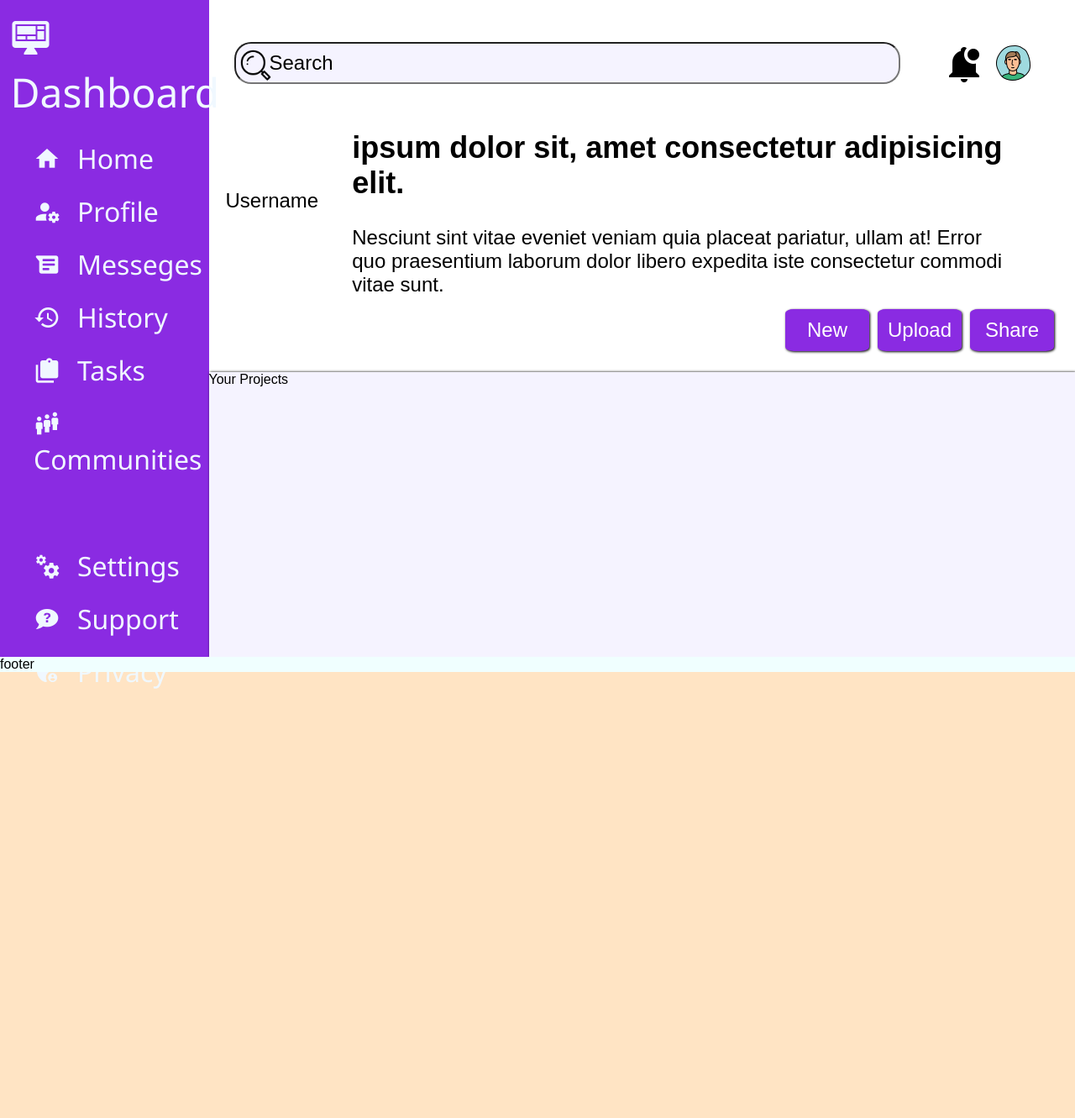
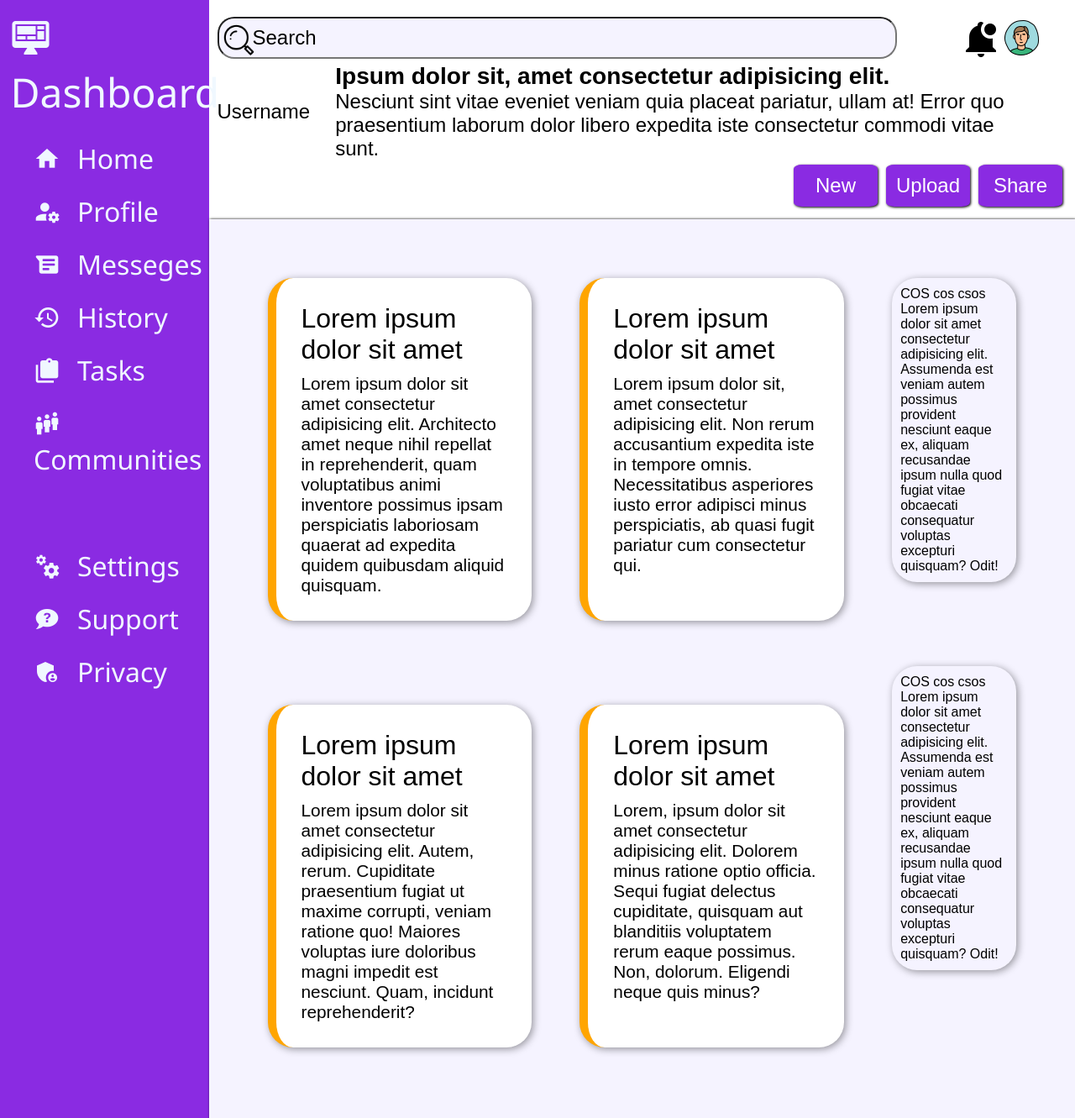
Before and after one commit to mroovczak/admin-dashboard-odin, a plain HTML site: page index.html in a window 1280 px wide. Shown: the top 1331 px of the page at 84% size. Before the commit the page ends 863 px from the top, so only its background shows below. Drawn offline with Linux system fonts and the light colour scheme.

Commit message:
add project cards and side cards

```diff
--- a/css/style.css
+++ b/css/style.css
@@ -8,12 +8,16 @@ body {
     margin: 0;
     font-family: Arial, Helvetica, sans-serif;
 }
+h3 {
+    padding: 0;
+    margin: 0;
+}
 nav ul{
     list-style: none;
     padding: 0;
 }
 .header {
-    padding: 40px 20px 20px 20px;
+    padding: 20px 10px 10px 10px;
     grid-column: 2;
     grid-row: 1;
     background-color:#FFF;
@@ -23,7 +27,7 @@ nav ul{
     /* border-bottom: black 1px solid; */
 }
 .header #searchBar {
-    margin:10px;
+    /* margin:10px; */
     border-radius: 20px;
     width: 80%;
     height: 50px;
@@ -47,7 +51,7 @@ nav ul{
     margin-left: auto;
     font-size:3rem;
     place-self: center;
-    padding: 10px;
+    /* padding: 10px; */
 }
 .header .userProfile {
     font-size: 1.5rem;
@@ -59,7 +63,7 @@ nav ul{
     font-size: 1.5rem;
     color: rgb(0, 0, 0);
     width: 80%;
-    margin: 10px;
+    /* margin: 10px; */
     /* padding: 20px; */
 }
 .header .push {
@@ -120,8 +124,42 @@ nav ul{
 .main {
     grid-column: 2;
     grid-row: 2;
+    display: grid;
+    grid-template-columns: 3fr 1fr;
     background-color: #f5f3ff;
     box-shadow: 1px 0px 3px;
+    padding: 20px;
+}
+.main .projects {
+    display: grid;
+    grid-template-columns: 1fr 1fr;
+    gap:100px;
+    padding: 50px;
+}
+.main .project {
+    border: 0px solid;
+    padding: 30px;
+    background-color: #FFF;
+    width: 90%;
+    border-radius: 30px;
+    border-left: 10px solid orange;
+    box-shadow: 2px 2px 10px rgba(1, 1, 1, 0.4);
+    font-size: 1.3rem;
+}
+.project-title {
+    padding-bottom: 10px;
+    font-size: 2rem;
+}
+.main .announcements {
+    display: flex;
+    flex-direction: column;
+    gap: 100px;
+    padding: 50px;
+}
+.announcements .tab {
+    border-radius: 30px;
+    padding: 10px;
+    box-shadow: 2px 2px 10px rgba(1, 1, 1, 0.4);
 }
 .footer {
     grid-column: 1/-1;
--- a/index.html
+++ b/index.html
@@ -1,50 +1,150 @@
 <!DOCTYPE html>
 <html lang="en">
   <head>
-    <meta charset="UTF-8">
-    <meta http-equiv="X-UA-Compatible" content="IE=edge">
-    <meta name="viewport" content="width=device-width, initial-scale=1.0">
+    <meta charset="UTF-8" />
+    <meta http-equiv="X-UA-Compatible" content="IE=edge" />
+    <meta name="viewport" content="width=device-width, initial-scale=1.0" />
     <title>Admin Panel</title>
-    <link rel="stylesheet" href="css/style.css">
-    <link rel="stylesheet" href="//cdn.jsdelivr.net/npm/@mdi/font@6.9.96/css/materialdesignicons.min.css">
+    <link rel="stylesheet" href="css/style.css" />
+    <link
+      rel="stylesheet"
+      href="//cdn.jsdelivr.net/npm/@mdi/font@6.9.96/css/materialdesignicons.min.css"
+    />
   </head>
   <body>
     <div class="header">
-
-        <input type="search" name="searchBar" id="searchBar" value="Search">
+      <input type="search" name="searchBar" id="searchBar" value="Search" />
       <span id="notifIcon" class="mdi mdi-bell-badge"><a href="/"></a></span>
-        <span class="userProfile"><img src="./profile.png" alt=""></span>
-        <span class="userProfile">
-            Username
-        </span>
+      <span class="userProfile"><img src="./profile.png" alt="" /></span>
+      <span class="userProfile"> Username </span>
       <div class="title">
         <!-- <img class="userProfile" src="./profile.png" alt=""> -->
-              <h2>ipsum dolor sit, amet consectetur adipisicing elit.</h2> Nesciunt sint vitae eveniet veniam quia placeat pariatur, ullam at! Error quo praesentium laborum dolor libero expedita iste consectetur commodi vitae sunt.
+        <h3>Ipsum dolor sit, amet consectetur adipisicing elit.</h3>
+        Nesciunt sint vitae eveniet veniam quia placeat pariatur, ullam at!
+        Error quo praesentium laborum dolor libero expedita iste consectetur
+        commodi vitae sunt.
       </div>
-        <button class="push">New</button><button>Upload</button><button>Share</button>
+      <button class="push">New</button><button>Upload</button
+      ><button>Share</button>
     </div>
     <aside class="sidebar">
-        <div class="logo"><span class="mdi mdi-desktop-mac-dashboard"> </span>Dashboard</div>
+      <div class="logo">
+        <span class="mdi mdi-desktop-mac-dashboard"> </span>Dashboard
+      </div>
       <nav class="links">
         <ul>
-                <li><a href="/"><span class="mdi mdi-home"></span>Home</a></li>
-                <li><a href="/profile"><span class="mdi mdi-account-cog"></span>Profile</a></li>
-                <li><a href="/messeges"><span class="mdi mdi-android-messages"></span>Messeges</a></li>
-                <li><a href="/history"><span class="mdi mdi-history"></span>History</a></li>
-                <li><a href="/tasks"><span class="mdi mdi-clipboard-multiple"></span>Tasks</a></li>
-                <li><a href="/communities"><span class="mdi mdi-human-queue"></span>Communities</a></li>
+          <li>
+            <a href="/"><span class="mdi mdi-home"></span>Home</a>
+          </li>
+          <li>
+            <a href="/profile"
+              ><span class="mdi mdi-account-cog"></span>Profile</a
+            >
+          </li>
+          <li>
+            <a href="/messeges"
+              ><span class="mdi mdi-android-messages"></span>Messeges</a
+            >
+          </li>
+          <li>
+            <a href="/history"><span class="mdi mdi-history"></span>History</a>
+          </li>
+          <li>
+            <a href="/tasks"
+              ><span class="mdi mdi-clipboard-multiple"></span>Tasks</a
+            >
+          </li>
+          <li>
+            <a href="/communities"
+              ><span class="mdi mdi-human-queue"></span>Communities</a
+            >
+          </li>
         </ul>
       </nav>
       <nav class="extras">
         <ul>
-                <li><a href="/settings"><span class="mdi mdi-cogs"></span>Settings</a></li>
-                <li><a href="/support"><span class="mdi mdi-chat-question"></span>Support</a></li>
-                <li><a href="/privacy"><span class="mdi mdi-shield-account-variant"></span>Privacy</a></li>
+          <li>
+            <a href="/settings"><span class="mdi mdi-cogs"></span>Settings</a>
+          </li>
+          <li>
+            <a href="/support"
+              ><span class="mdi mdi-chat-question"></span>Support</a
+            >
+          </li>
+          <li>
+            <a href="/privacy"
+              ><span class="mdi mdi-shield-account-variant"></span>Privacy</a
+            >
+          </li>
         </ul>
       </nav>
     </aside>
-    <div class="main">Your Projects</div>
+    <div class="main">
+      <div class="projects">
+        <div class="project">
+          <div class="project-title">Lorem ipsum dolor sit amet</div>
+          Lorem ipsum dolor sit amet consectetur adipisicing elit. Architecto
+          amet neque nihil repellat in reprehenderit, quam voluptatibus animi
+          inventore possimus ipsam perspiciatis laboriosam quaerat ad expedita
+          quidem quibusdam aliquid quisquam.
+        </div>
+        <div class="project">
+          <div class="project-title">Lorem ipsum dolor sit amet</div>
+          Lorem ipsum dolor sit, amet consectetur adipisicing elit. Non rerum
+          accusantium expedita iste in tempore omnis. Necessitatibus asperiores
+          iusto error adipisci minus perspiciatis, ab quasi fugit pariatur cum
+          consectetur qui.
+        </div>
+        <div class="project">
+          <div class="project-title">Lorem ipsum dolor sit amet</div>
+          Lorem ipsum dolor sit amet consectetur adipisicing elit. Autem, rerum.
+          Cupiditate praesentium fugiat ut maxime corrupti, veniam ratione quo!
+          Maiores voluptas iure doloribus magni impedit est nesciunt. Quam,
+          incidunt reprehenderit?
+        </div>
+        <div class="project">
+          <div class="project-title">Lorem ipsum dolor sit amet</div>
+          Lorem, ipsum dolor sit amet consectetur adipisicing elit. Dolorem
+          minus ratione optio officia. Sequi fugiat delectus cupiditate,
+          quisquam aut blanditiis voluptatem rerum eaque possimus. Non, dolorum.
+          Eligendi neque quis minus?
+        </div>
+        <div class="project">
+          <div class="project-title">Lorem ipsum dolor sit amet</div>
+          Lorem ipsum dolor sit amet, consectetur adipisicing elit. Fuga itaque
+          a architecto quasi consectetur eius cupiditate alias saepe cum porro
+          qui, temporibus deserunt dignissimos quis officia possimus ad,
+          praesentium esse.
+        </div>
+        <div class="project">
+          <div class="project-title">Lorem ipsum dolor sit amet</div>
+          Lorem ipsum dolor sit amet consectetur adipisicing elit. Cum dolor
+          ipsa libero esse, adipisci quae voluptatibus soluta repellendus
+          ducimus placeat, laboriosam sint, temporibus expedita porro
+          consequuntur! Possimus quaerat laudantium reprehenderit.
+        </div>
+      </div>
+      <div class="announcements">
+        <div class="tab">
+          <div class="tab-title">COS cos csos</div>
+          <div class="tab-text">
+            Lorem ipsum dolor sit amet consectetur adipisicing elit. Assumenda
+            est veniam autem possimus provident nesciunt eaque ex, aliquam
+            recusandae ipsum nulla quod fugiat vitae obcaecati consequatur
+            voluptas excepturi quisquam? Odit!
+          </div>
+        </div>
+        <div class="tab">
+          <div class="tab-title">COS cos csos</div>
+          <div class="tab-text">
+            Lorem ipsum dolor sit amet consectetur adipisicing elit. Assumenda
+            est veniam autem possimus provident nesciunt eaque ex, aliquam
+            recusandae ipsum nulla quod fugiat vitae obcaecati consequatur
+            voluptas excepturi quisquam? Odit!
+          </div>
+        </div>
+      </div>
+    </div>
     <div class="footer">footer</div>
-
   </body>
 </html>
```
Lines whose indentation alone changed are shown as unchanged.
